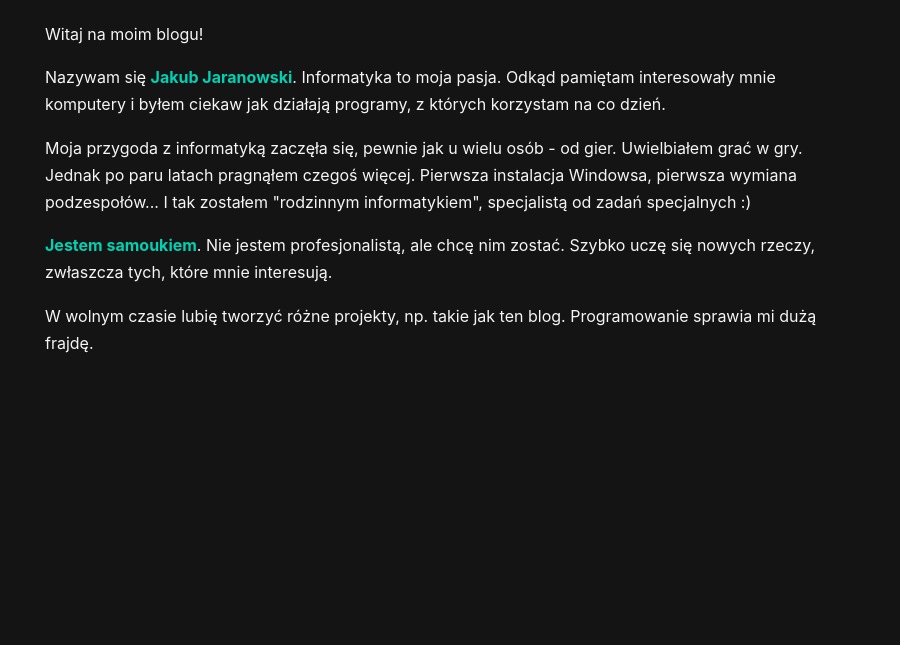
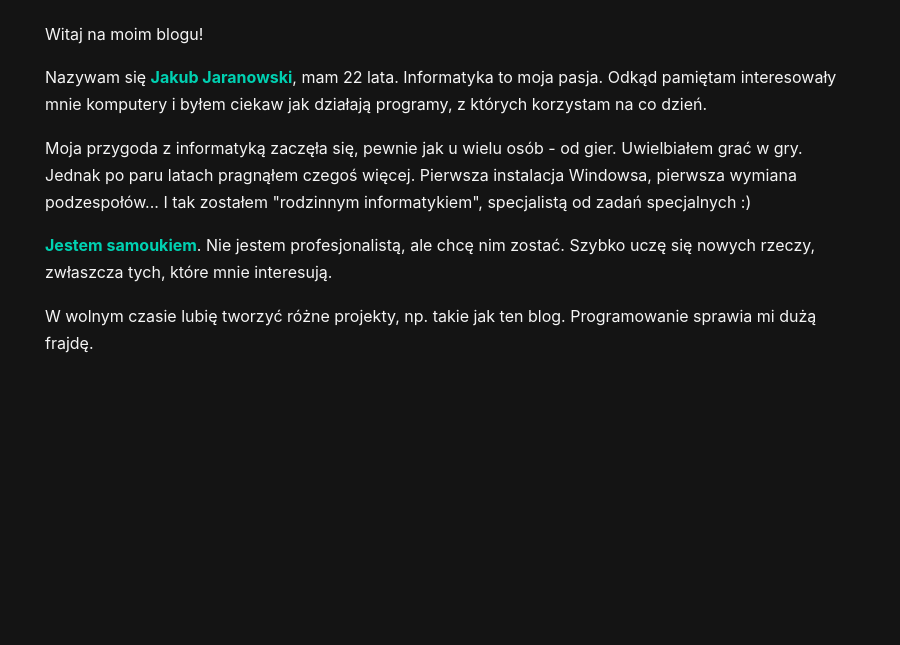
Before and after one commit to jakubjaran/jaranow.ski, a Gatsby site: page /omnie in a window 1280 px wide. Shown: the part 155-800 px from the top of the page, without its empty margins (189-1089 px from the left). Built offline with nearby package versions, Linux system fonts and the light colour scheme; Gatsby itself is replaced by a stand-in of ours.

Commit message:
Added age to about page

```diff
--- a/src/pages/omnie.js
+++ b/src/pages/omnie.js
@@ -8,7 +8,7 @@ const About = () => (
         <Head title="O mnie" />
         <Heading>O mnie</Heading>
         <p>Witaj na moim blogu!</p>
-        <p>Nazywam się <strong>Jakub Jaranowski</strong>. Informatyka to moja pasja. Odkąd pamiętam interesowały mnie komputery i byłem ciekaw jak działają programy, z których korzystam na co dzień.</p>
+        <p>Nazywam się <strong>Jakub Jaranowski</strong>, mam 22 lata. Informatyka to moja pasja. Odkąd pamiętam interesowały mnie komputery i byłem ciekaw jak działają programy, z których korzystam na co dzień.</p>
         <p>Moja przygoda z informatyką zaczęła się, pewnie jak u wielu osób - od gier. Uwielbiałem grać w gry. Jednak po paru latach pragnąłem czegoś więcej. Pierwsza instalacja Windowsa, pierwsza wymiana podzespołów... I tak zostałem "rodzinnym informatykiem", specjalistą od zadań specjalnych :)</p>
         <p><strong>Jestem samoukiem</strong>. Nie jestem profesjonalistą, ale chcę nim zostać. Szybko uczę się nowych rzeczy, zwłaszcza tych, które mnie interesują.</p>
         <p>W wolnym czasie lubię tworzyć różne projekty, np. takie jak ten blog. Programowanie sprawia mi dużą frajdę.</p>
```
